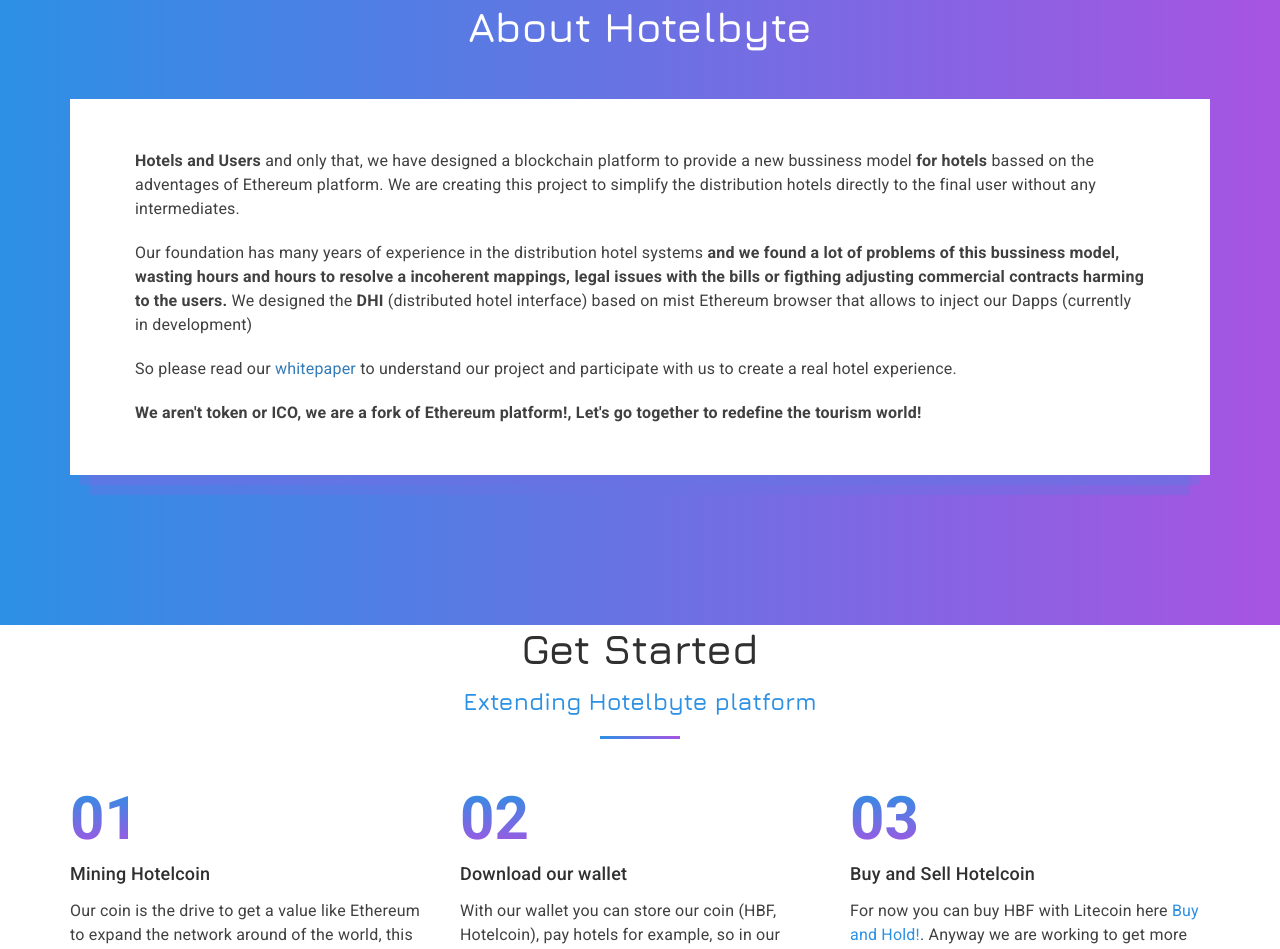
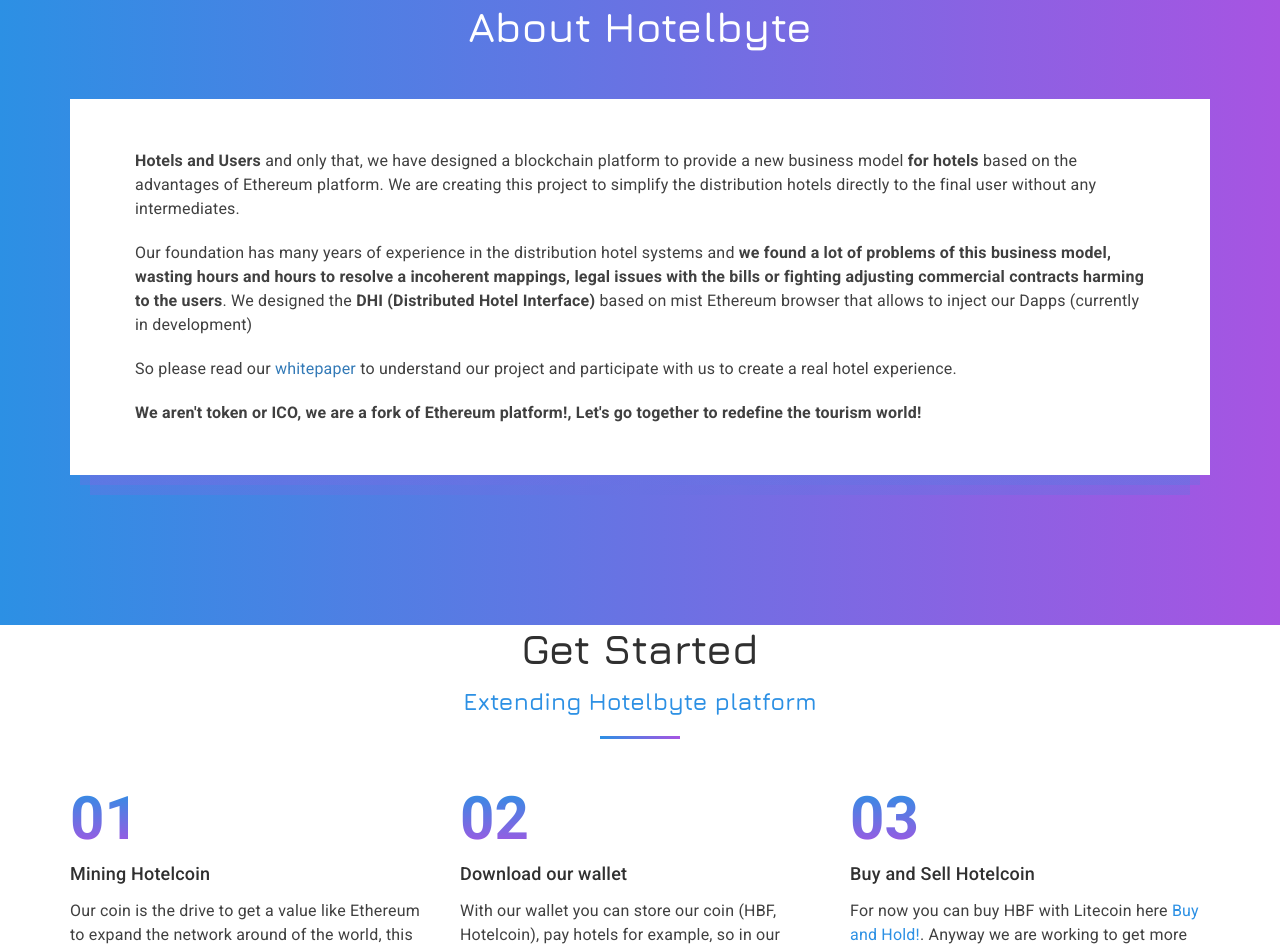
Before and after one commit to hotelbyte/foundation-website, a plain HTML site: page index.html in a window 1280 px wide. Shown: the part 872-1821 px from the top of the page. Drawn offline with nearby package versions, Linux system fonts and the light colour scheme.

Commit message:
Fix grammar

```diff
--- a/index.html
+++ b/index.html
@@ -135,8 +135,8 @@
 				<div class="col-xs-12 animate" data-animate="fadeIn" data-duration="1.0s" data-delay="0.5s">
 					<!-- about text -->
 					<div class="about__text">
-						<p><b>Hotels and Users</b> and only that, we have designed a blockchain platform to provide a new bussiness model <b>for hotels</b> bassed on the adventages of Ethereum platform. We are creating this project to simplify the distribution hotels directly to the final user without any intermediates.</p>
-						<p>Our foundation has many years of experience in the distribution hotel systems <b>and we found a lot of problems of this bussiness model, wasting hours and hours to resolve a incoherent mappings, legal issues with the bills or figthing adjusting commercial contracts harming to the users.</b> We designed the <b>DHI</b> (distributed hotel interface) based on mist Ethereum browser that allows to inject our Dapps (currently in development)</p>
+						<p><b>Hotels and Users</b> and only that, we have designed a blockchain platform to provide a new business model <b>for hotels</b> based on the advantages of Ethereum platform. We are creating this project to simplify the distribution hotels directly to the final user without any intermediates.</p>
+						<p>Our foundation has many years of experience in the distribution hotel systems and <b>we found a lot of problems of this business model, wasting hours and hours to resolve a incoherent mappings, legal issues with the bills or fighting adjusting commercial contracts harming to the users</b>. We designed the <b>DHI (Distributed Hotel Interface)</b> based on mist Ethereum browser that allows to inject our Dapps (currently in development)</p>
 						<p>So please read our <a href="https://hotelbyte-store.s3.amazonaws.com/whitepaper.pdf" target="_blank" title="See our whitepaper">whitepaper</a> to understand our project and participate with us to create a real hotel experience.</p>
 						<p><b>We aren't token or ICO, we are a fork of Ethereum platform!, Let's go together to redefine the tourism world!</b></p>
 					</div>
```
